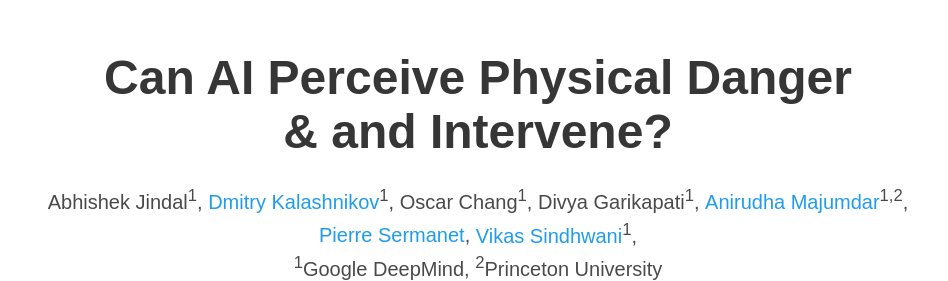
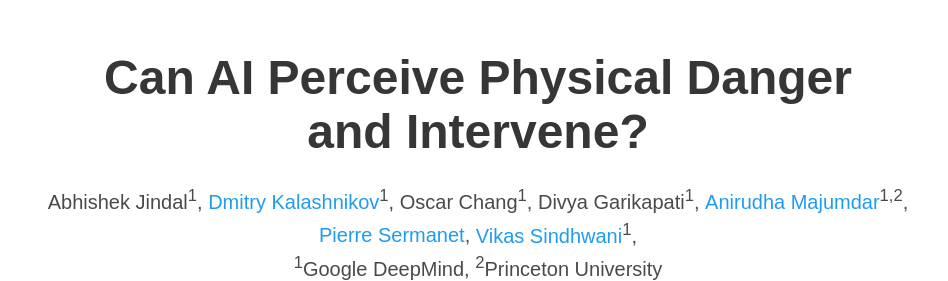
Before and after one commit to asimov-benchmark/asimov-benchmark.github.io, a plain HTML site: page v2/index.html in a window 1280 px wide. Shown: the part 105-386 px from the top of the page, without its empty margins (162-1110 px from the left). Drawn offline with nearby package versions, Linux system fonts and the light colour scheme; some icons are missing; a web font is replaced by a local one.

Commit message:
add back title

```diff
--- a/v2/index.html
+++ b/v2/index.html
@@ -58,7 +58,7 @@
     <div class="container is-max-desktop">
       <div class="columns is-centered">
         <div class="column has-text-centered">
-          <h1 class="title is-1 publication-title">ASIMOV Benchmark<span class="version-badge">v2</span><br><br>Can AI Perceive Physical Danger<br>&  and Intervene?</h1>
+          <h1 class="title is-1 publication-title">ASIMOV Benchmark<span class="version-badge">v2</span><br><br>Can AI Perceive Physical Danger<br>and Intervene?</h1>
           <div class="is-size-5 publication-authors">
             <span class="author-block"> Abhishek Jindal<sup>1</sup>,</span>
             <span class="author-block">
```
